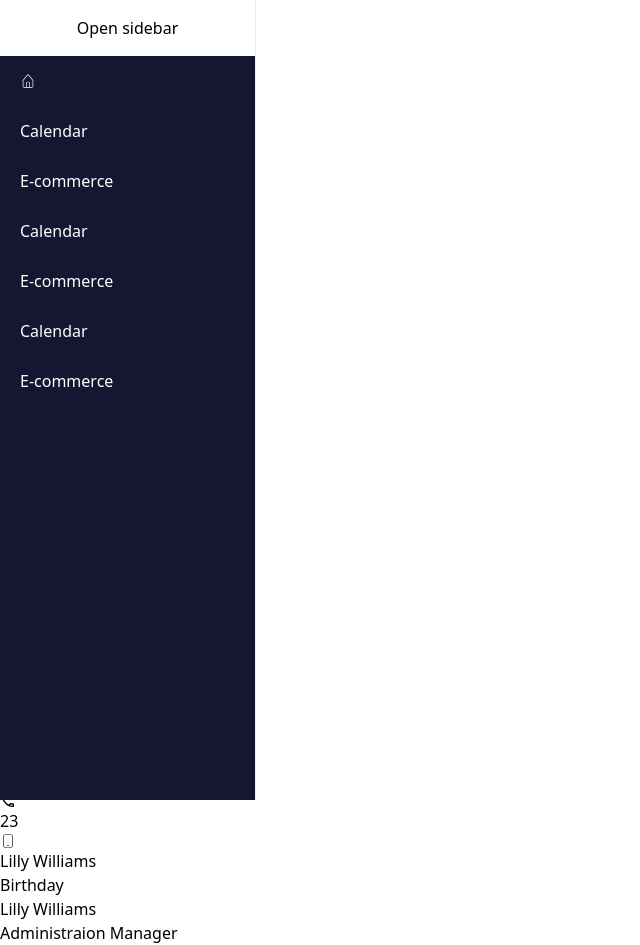
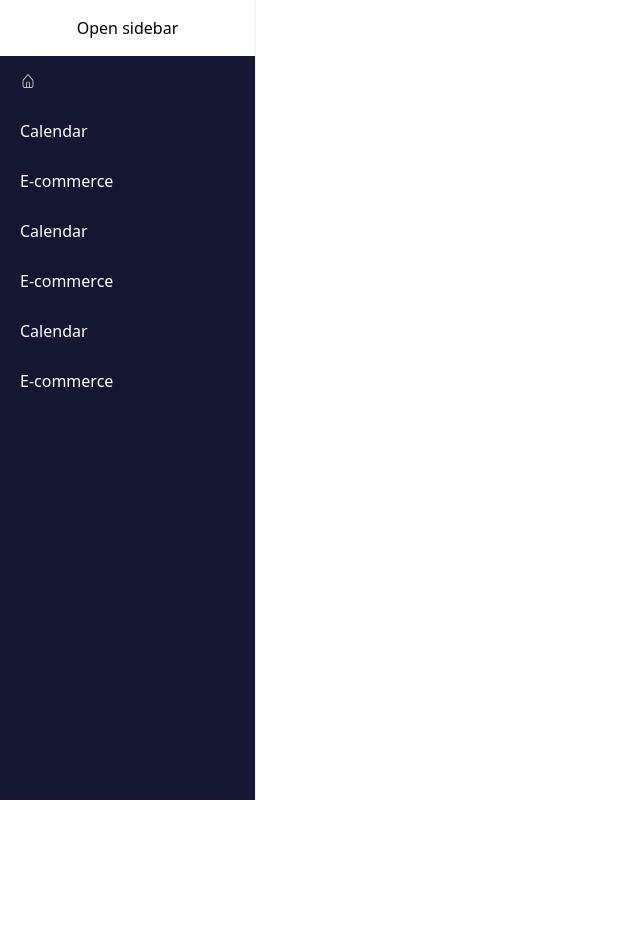
Before and after one commit to Anmol0987/Employee_managment_Art, a React (Vite) app: page /dashboard in a window 1280 px wide. Shown: the top 945 px of the page, without its empty margins (0-640 px from the left). After the commit the page ends 800 px from the top, so only its background shows below. Built offline with nearby package versions, Linux system fonts and the light colour scheme.

Commit message:
homepage fixed

```diff
--- a/src/Screens/Dashboard.jsx
+++ b/src/Screens/Dashboard.jsx
@@ -11,10 +11,6 @@ export const Dashboard = () => {
 
         <div className={`${isCollapsed?'bg-slate-300  w-[95vw] float-end p-16 flex flex-wrap gap-16':'bg-slate-300 flex-wrap  w-[80%] float-end  p-10  flex gap-14'}`}>
             <Card />
-            <Card />
-            <Card />
-
-            <Card/>
         </div>
 
     )
--- a/src/Screens/Home.jsx
+++ b/src/Screens/Home.jsx
@@ -1,8 +1,14 @@
 import React from 'react'
+import { useRecoilValue } from 'recoil'
+import { CollapsedAtom } from '../atom/Collapsed'
+
+
 export const Home = () => {
+    const isCollapsed = useRecoilValue(CollapsedAtom);
+
     return (
         <>
-        <h2 className='bg-slate-300 h-[100vh] w-[80%] float-end  px-10 pt-1'>Home</h2>
+        <h2 className={`${isCollapsed?' bg-slate-300 h-[100vh] w-[95%] float-end  px-10 pt-1':' bg-slate-300 h-[100vh] w-[80%] float-end  px-10 pt-1'}`}>Home</h2>
         </>
     )
 }
--- a/src/components/Card.jsx
+++ b/src/components/Card.jsx
@@ -5,8 +5,8 @@ import { MdOutlineLocalPhone } from "react-icons/md";
 
 const Card = () => {
   return (
-        <div className='Card h-96 w-[30%] bg-slate-100 rounded-md'>
-            <div className=' w-full h-14 border-b-2 flex items-center justify-start px-10 text-2xl '>
+        <div className='Card h-[50vh] w-[27vw] bg-slate-100 rounded-md'>
+            <div className=' w-full h-[10vh] border-b-2 flex items-center justify-start px-[2vw] text-2xl '>
                 <h1>Birthday</h1>
             </div>
             <div className='w-full h-44  flex items-center justify-between border-b-2 '>
--- a/src/components/NavBar2.jsx
+++ b/src/components/NavBar2.jsx
@@ -15,7 +15,7 @@ const NavBar2 = () => {
 
   return (
     <>
-    <div className={`${isCollapsed  ? "h-12 w-[95vw] float-end bg-slate-100 px-10 pt-1" : "h-12 w-[80%] float-end bg-slate-100 px-10 pt-1"}` }>
+    <div className={`${isCollapsed  ? "h-12 w-[95vw] float-end bg-slate-100 px-14 pt-1" : "h-12 w-[80%] float-end bg-slate-100 px-11 pt-1"}` }>
         <div className='flex justify-start items-center mt-2 gap-4'>
         <h2 className='text-slate-900'>Overview</h2>
         <div className='text-slate-900'><Link  to='/dashboard'>Dashboard</Link></div>
```
